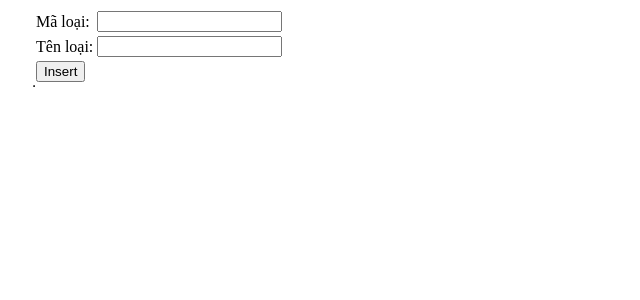
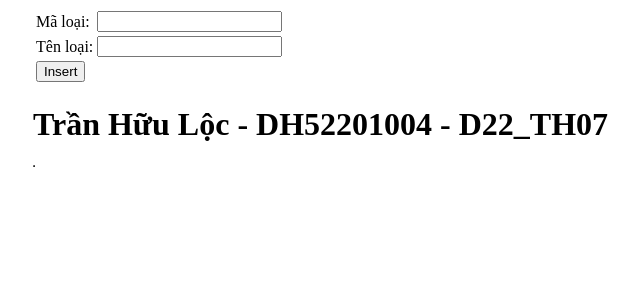
Before and after one commit to loctran312/ThucHanhLTWeb.github.io, a PHP site: page /lab8_3.php in a window 1280 px wide. Shown: the top 300 px of the page, without its empty margins (307-947 px from the left). Run offline with PHP 8.4, Linux system fonts and the light colour scheme; data that the repository does not hold is empty.

Commit message:
Update lab8_3.php

```diff
--- a/lab08/lab8_3.php
+++ b/lab08/lab8_3.php
@@ -37,6 +37,7 @@
         </form>
 
         <?php
+echo"<H1>Trần Hữu Lộc - DH52201004 - D22_TH07</H1>";
         // ------------------- KẾT NỐI CSDL -------------------
         try {
             // Tạo đối tượng PDO kết nối đến database 'bookstore' với user 'root'
@@ -83,4 +84,5 @@
                     echo "</tr>";
                 }
             ?>
+
         </table>
```
